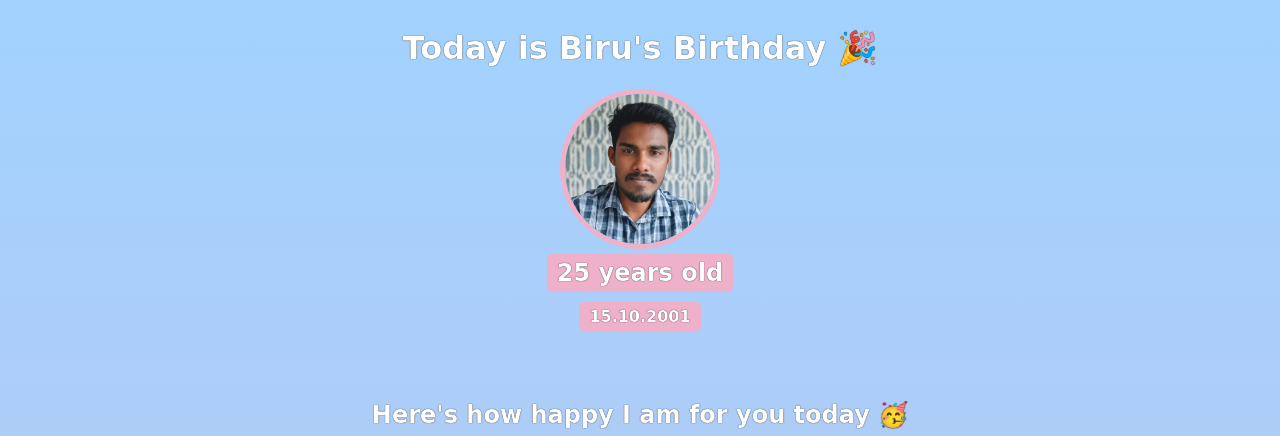
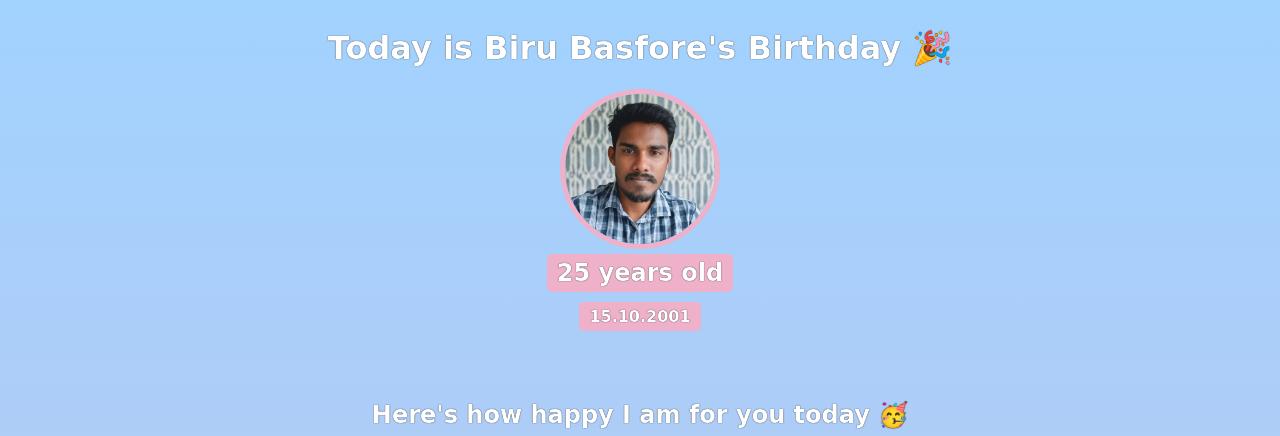
Before and after one commit to BiruMJ/birthday-gift-site, a plain HTML site: page index.html in a window 1280 px wide. Shown: the top 436 px of the page. Drawn offline with Linux system fonts and the light colour scheme; a web font is replaced by a local one.

Commit message:
Commit changes to Biru Basfore's

```diff
--- a/index.html
+++ b/index.html
@@ -14,7 +14,7 @@
 
 <body>
     <div id="header">
-        <h1>Today is Biru's Birthday 🎉</h1>
+        <h1>Today is Biru Basfore's Birthday 🎉</h1>
         <img id="avatar" src="./Images/biru.jpg" alt="Biru Basfore looking in a patterned background">
         <h2 id="bday-age">25 years old</h2>
         <h4 id="bday-date">15.10.2001</h4>
```
